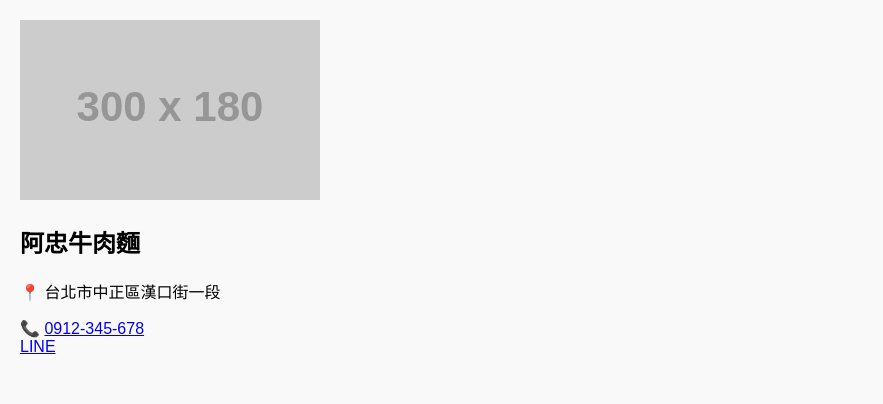
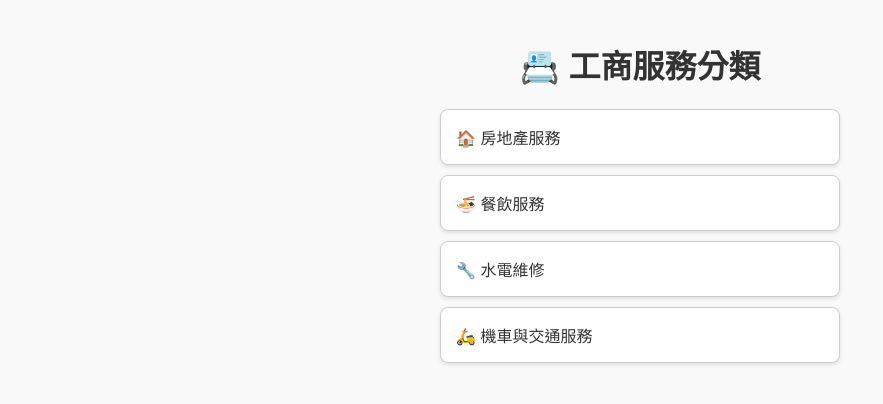
Before and after one commit to kingki3365/business-cards, a plain HTML site: page index.html in a window 1280 px wide. Shown: the whole page, without its empty margins (0-883 px from the left). Drawn offline with Linux system fonts and the light colour scheme; placeholder pictures from the web are drawn by us.

Commit message:
更新 index.html

```diff
--- a/index.html
+++ b/index.html
@@ -2,19 +2,17 @@
 <html lang="zh-Hant">
 <head>
   <meta charset="UTF-8" />
-  <meta name="viewport" content="width=device-width, initial-scale=1" />
-  <title>工商服務名片</title>
-  <link rel="stylesheet" href="css/style.css" />
+  <meta name="viewport" content="width=device-width, initial-scale=1.0"/>
+  <title>工商名片首頁</title>
+  <link rel="stylesheet" href="css/style.css"/>
 </head>
 <body>
-  <div class="card">
-    <img src="https://via.placeholder.com/300x180?text=名片圖片" alt="名片照片" />
-    <h2>阿忠牛肉麵</h2>
-    <p>📍 台北市中正區漢口街一段</p>
-    <p>
-      📞 <a href="tel:0912345678">0912-345-678</a><br />
-      <a href="https://line.me/ti/p/@你的LineID" target="_blank" class="line-square-btn">LINE</a>
-    </p>
+  <h1>📇 工商服務分類</h1>
+  <div class="category-list">
+    <a href="category.html?type=real-estate" class="category-card">🏠 房地產服務</a>
+    <a href="category.html?type=food-service" class="category-card">🍜 餐飲服務</a>
+    <a href="category.html?type=electrical-repair" class="category-card">🔧 水電維修</a>
+    <a href="category.html?type=vehicle-service" class="category-card">🛵 機車與交通服務</a>
   </div>
 </body>
 </html>
```
